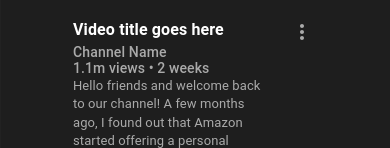
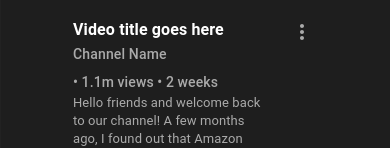
Before and after one commit to matthewsullivan/youtube-clone-front-end, a React (Create React App) app: page /trending in a window 390 px wide. Shown: the part 664-812 px from the top of the page. Built offline with nearby package versions, Linux system fonts and the light colour scheme.

Commit message:
Enhance Grid layout

```diff
--- a/src/components/elements/VideoThumbnail.js
+++ b/src/components/elements/VideoThumbnail.js
@@ -15,7 +15,7 @@ import MoreVertIcon from '@material-ui/icons/MoreVert';
 import {makeStyles} from '@material-ui/core/styles';
 import {CardContent} from '@material-ui/core';
 
-const useStyles = makeStyles({
+const useStyles = makeStyles((theme) => ({
   root: {
     background: 'transparent',
     borderRadius: 0,
@@ -48,16 +48,25 @@ const useStyles = makeStyles({
     paddingRight: 0,
   },
 
+  hidden: {
+    display: 'none',
+  },
+
   horizontal: {
     marginBottom: 24,
   },
 
-  hidden: {
-    display: 'none',
+  media: {
+    height: 160,
   },
 
-  media: {
+  mediaHorizontal: {
     height: 160,
+    width: '100%',
+    [theme.breakpoints.up('sm')]: {
+      margin: 'auto',
+      width: 248,
+    },
   },
 
   options: {
@@ -72,7 +81,6 @@ const useStyles = makeStyles({
     color: '#aaa',
     fontSize: 14,
     fontWeight: 500,
-    lineHeight: 1.2,
   },
 
   title: {
@@ -80,7 +88,7 @@ const useStyles = makeStyles({
     fontWeight: 600,
     lineHeight: 1,
   },
-});
+}));
 
 export default function VideoThumbail(props) {
   const classes = useStyles();
@@ -99,13 +107,13 @@ export default function VideoThumbail(props) {
         >
           <Grid item>
             <CardMedia
-              className={classes.media}
+              className={classes.mediaHorizontal}
               component="img"
               image="https://picsum.photos/400"
               title="Video Thumbnail"
             />
           </Grid>
-          <Grid item xs={12} sm container>
+          <Grid container item sm>
             <Grid container direction="column" item spacing={2} xs>
               <CardContent>
                 <Grid container>
@@ -118,16 +126,21 @@ export default function VideoThumbail(props) {
                       Video title goes here
                     </Typography>
                   </Grid>
+                  <Grid container spacing={1}>
+                    <Grid item>
                       <Link className={classes.channel} to={'/'}>
                         Channel Name
                       </Link>
-
+                    </Grid>
+                    <Grid item>
                       <Typography
                         className={classes.statistics}
                         variant="subtitle2"
                       >
-                    1.1m views • 2 weeks
+                        • 1.1m views • 2 weeks
                       </Typography>
+                    </Grid>
+                  </Grid>
                 </Grid>
                 <Typography className={classes.description} variant="subtitle2">
                   Hello friends and welcome back to our channel! A few months
--- a/src/components/pages/Trending.js
+++ b/src/components/pages/Trending.js
@@ -120,9 +120,7 @@ export default function Trending() {
         </Grid>
       </Grid>
 
-      <Grid container>
-        {getTrending()}
-      </Grid>
+      <Grid container>{getTrending()}</Grid>
     </Container>
   );
 }
```
Lines whose indentation alone changed are shown as unchanged.
